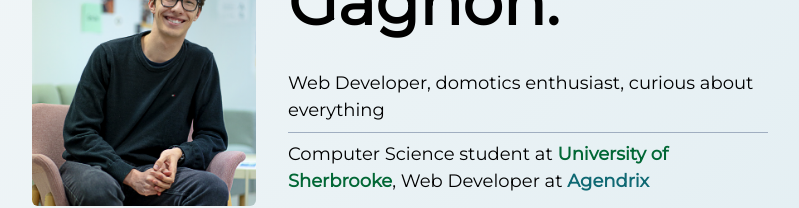
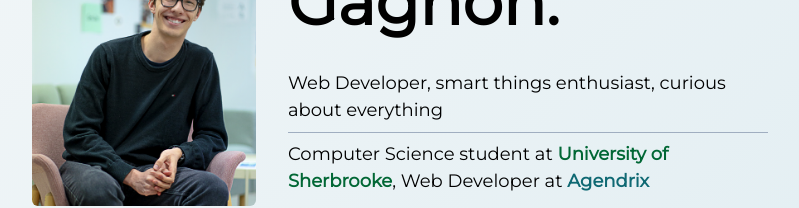
Before and after one commit to antoinegag/antoineg.dev, a React (Create React App) app: page /#/ in a window 1280 px wide. Shown: the part 333-541 px from the top of the page, without its empty margins (240-1039 px from the left). Built offline with nearby package versions, Linux system fonts and the light colour scheme.

Commit message:
domotics -> smart things

```diff
--- a/src/pages/Home/index.js
+++ b/src/pages/Home/index.js
@@ -28,7 +28,7 @@ export default function Home() {
         <div className="w-full md:w-2/3 px-4 text-lg">
           <h1 className="text-6xl font-bold tiktok">Antoine Gagnon.</h1>
           <p className="text-lg">
-            Web Developer, domotics enthusiast, curious about everything
+            Web Developer, smart things enthusiast, curious about everything
           </p>
           <hr className="my-2 border-gray-500" />
           <p className="pb-5">
```
